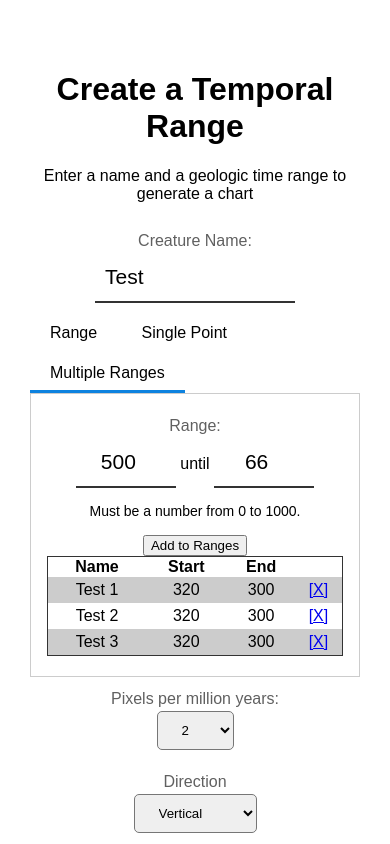
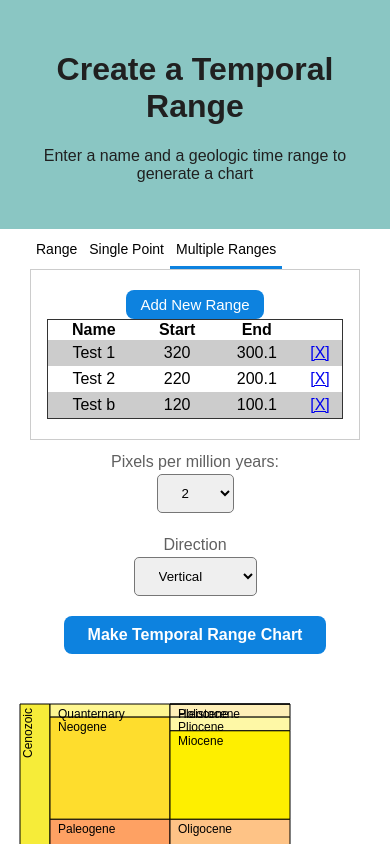
Before and after one commit to cngodles/temporal-range, a plain HTML site: page index.html in a window 390 px wide. Both pictures are taken after a click on the link "Multiple Ranges". Shown: the top 844 px of the page. Drawn offline with Linux system fonts and the light colour scheme.

Commit message:
Updates to Ranges
Load in Sample Ranges
Allow User to delete ranges,
Tabbing/Mobile Formatting

```diff
--- a/index.html
+++ b/index.html
@@ -10,9 +10,15 @@
 </head>
 
 <body>
-  <div id="formframe">
+  <div>
+    <header>
+      <div class="inner">
         <h1>Create a Temporal Range</h1>
         <p>Enter a name and a geologic time range to generate a chart</p>
+      </div>
+    </header>
+    <section>
+      <div class="inner">
         <form id="set-chart" onSubmit="return false;">
           <div class="formpad" style="display:none;">
             <label for="range-type">Select a type:</label>
@@ -23,11 +29,6 @@
               <option value="4" selected="selected">Cenozoic - Paleozoic (0-541 MYA)</option>
             </select>
           </div>
-      <div class="formpad">
-        <label for="creature-name">Creature Name:</label>
-        <input type="text" name="creature-name" id="creature-name" class="input-large" value="Test">
-      </div>
-
           <div>
             <ul class="tabs">
               <li><a href="#range" data-tab-target="range" class="on">Range</a></li>
@@ -37,24 +38,40 @@
           </div>
           <input type="hidden" id="creature-type" name="creature-type" value="range">
           <div class="formpad" data-tab="range">
+            <div class="formpad">
+              <label for="creature-name">Creature Name:</label>
+              <input type="text" name="creature-name" id="creature-name" class="input-large" value="Test">
+            </div>
+
             <label for="range-1">Range:</label>
             <input type="number" step="0.01" min="0" max="1000" name="range-2" id="range-2" class="input-small" value="500"> until
             <input type="number" step="0.01" min="0" max="1000" name="range-1" id="range-1" class="input-small" value="66">
             <p class="notes">Must be a number from 0 to 1000.</p>
           </div>
           <div class="formpad" data-tab="single" style="display: none;">
+            <div class="formpad">
+              <label for="creature-name2">Creature Name:</label>
+              <input type="text" name="creature-name2" id="creature-name2" class="input-large" value="Test">
+            </div>
             <label for="range-3">Point:</label>
             <input type="number" step="0.01" min="0" max="1000" name="range-3" id="range-3" class="input-small" value="500">
             <p class="notes">Must be a number from 0 to 1000.</p>
           </div>
           <div class="formpad" data-tab="ranges" style="display: none;">
+            <div><a href="#add-new-range" class="action--add-new-range btn sm">Add New Range</a></div>
+            <div id="range-newbox" style="display:none;">
+              <div class="formpad">
+                <label for="creature-name3">Creature Name:</label>
+                <input type="text" name="creature-name3" id="creature-name3" class="input-large" value="Test">
+              </div>
               <label for="range-1b">Range:</label>
               <input type="number" step="0.01" min="0" max="1000" name="range-2b" id="range-2b" class="input-small" value="500"> until
               <input type="number" step="0.01" min="0" max="1000" name="range-1b" id="range-1b" class="input-small" value="66">
               <p class="notes">Must be a number from 0 to 1000.</p>
-        <div><button id="add-to-range">Add to Ranges</button></div>
+              <div><a href="#add-to-ranges" class="action--add-to-range btn sm">Add to Ranges</a></div>
+            </div>
             <div>
-          <table>
+              <table id="all-ranges">
                 <thead>
                   <tr>
                     <th>Name</th>
@@ -116,10 +133,12 @@
             </select>
           </div>
           <div class="formpad">
-        <input type="submit" value="Generate Temporal Range Chart" class="btn">
+            <input type="submit" value="Make Temporal Range Chart" class="btn">
           </div>
 
         </form>
+      </div>
+    </section>
   </div>
   <div id="canvasscroll">
     <div id="canvasbox">
--- a/tr.js
+++ b/tr.js
@@ -20,6 +20,16 @@ $(document)
 .on("submit", "#set-chart", function(e){
   e.preventDefault();
   temporal.tryTimeline();
+})
+.on("click", ".action--delete-range", function(e){
+  e.preventDefault();
+  var thiskey = $(this).parents("tr").data("cid");
+  temporal.ranges.splice(thiskey, 1);
+  temporal.loadRanges();
+})
+.on("click", ".action--add-new-range", function(e){
+  e.preventDefault();
+  $("#range-newbox").slideToggle();
 })
 ;
 
@@ -105,6 +115,12 @@ var geologictimeperiods = [
   ['Tonian','rgb(254,194,98)', 720, 1000, 'Ton.']
 ];
 
+var sampleranges = [
+  ['Test 1', 320, 300.1],
+  ['Test 2', 220, 200.1],
+  ['Test b', 120, 100.1]
+];
+
 var temporal = {
   paper:null,
   timebase:[],
@@ -119,6 +135,9 @@ var temporal = {
   },
   direction:'vert',
   init:function(){
+
+    this.ranges = sampleranges;
+    this.loadRanges();
     //Draw demo chart.
     this.canvas = document.getElementById("timeline");
     //this.cropped = document.getElementById("cropped");
@@ -423,5 +442,20 @@ var temporal = {
     } else if (lnk.fireEvent) {
       lnk.fireEvent("onclick");
     }
+  },
+  loadRanges:function(){
+    var generatedcode = [];
+    for(var i = 0; i < this.ranges.length; i++){
+      console.log(this.ranges[i][0]);
+      generatedcode.push('<tr data-cid="'+i+'">'+
+                         '<td>'+this.ranges[i][0]+'</td>'+
+                         '<td>'+this.ranges[i][1]+'</td>'+
+                         '<td>'+this.ranges[i][2]+'</td>'+
+                         '<td><a href="#delete" class="action--delete-range">[X]</a></td>'+
+                         '</tr>');
+
+
+    }
+    $("#all-ranges tbody").html(generatedcode.join("\n"));
   }
 }
--- a/tr.less
+++ b/tr.less
@@ -1,11 +1,16 @@
 body {
-  margin:10px;
+  margin:0;
   font-family: sans-serif;
   text-align: center;
 }
 * {
   box-sizing: border-box;
   font-variant-ligatures: none;
+}
+header {
+  background-color: rgb(138,198,195);
+  color:#202020;
+  padding: 30px 0;
 }
 #timeline {
   width:100%;
@@ -26,10 +31,15 @@ body {
 }
 
 #formframe {
+  //width:100%;
+  //max-width: 600px;
+  //margin: 30px auto;
+  //padding: 20px;
+}
+.inner {
   width:100%;
   max-width: 600px;
-  margin: 30px auto;
-  padding: 20px;
+  padding: 0 30px;
 }
 .formpad {
   padding: 10px 0;
@@ -53,7 +63,7 @@ select {
 }
 
 label {
-  font-size: 16px; line-height: 24px; display: block; color:#606060;
+  font-size: 16px; line-height: 24px; display: block; color:#606060; text-align: center;
 }
 .notes {
   font-size: 14px; line-height: 19px;
@@ -66,6 +76,16 @@ label {
   border:none;
   background-color: rgb(13, 130, 223);
   color:#fff;
+  display: inline-block;
+  text-decoration: none;
+  &:focus {
+    text-decoration: underline;
+  }
+  &.sm {
+    padding: 6px 14px;
+    font-size: 15px;
+    font-weight: 500;
+  }
 }
 .download-area {
   padding: 20px;
@@ -77,14 +97,17 @@ label {
   text-align: left;
   margin: 0;
   padding: 0;
+  font-size: 0;
   //border-bottom: 1px solid #333;
   li {
     display:inline-block;
+    font-size: 0;
     a {
       display: inline-block;
       height:40px;
       line-height: 20px;
-      padding: 10px 20px;
+      padding: 10px 6px;
+      font-size:14px;
       text-align: center;
       text-decoration: none;
       border-bottom:3px solid #fff;
@@ -110,3 +133,13 @@ table {
     }
   }
 }
+@media only screen and (min-width: 768px) {
+  .tabs {
+    li {
+      a {
+        font-size:16px;
+        padding: 10px 20px;
+      }
+    }
+  }
+}
```
Also changed, not shown: tr.css. Lines whose indentation alone changed are shown as unchanged.
